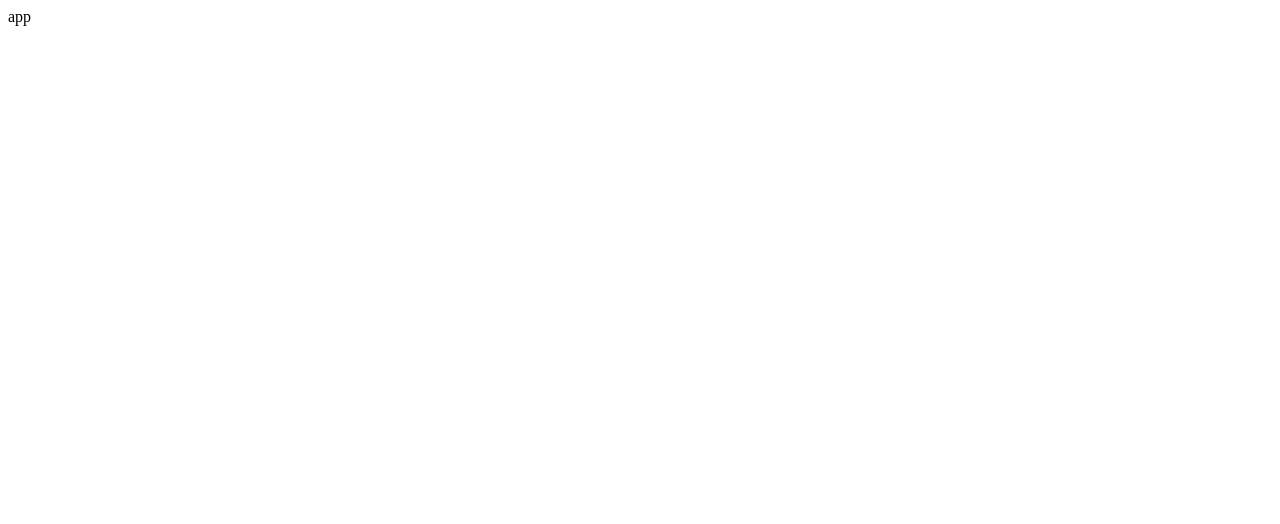
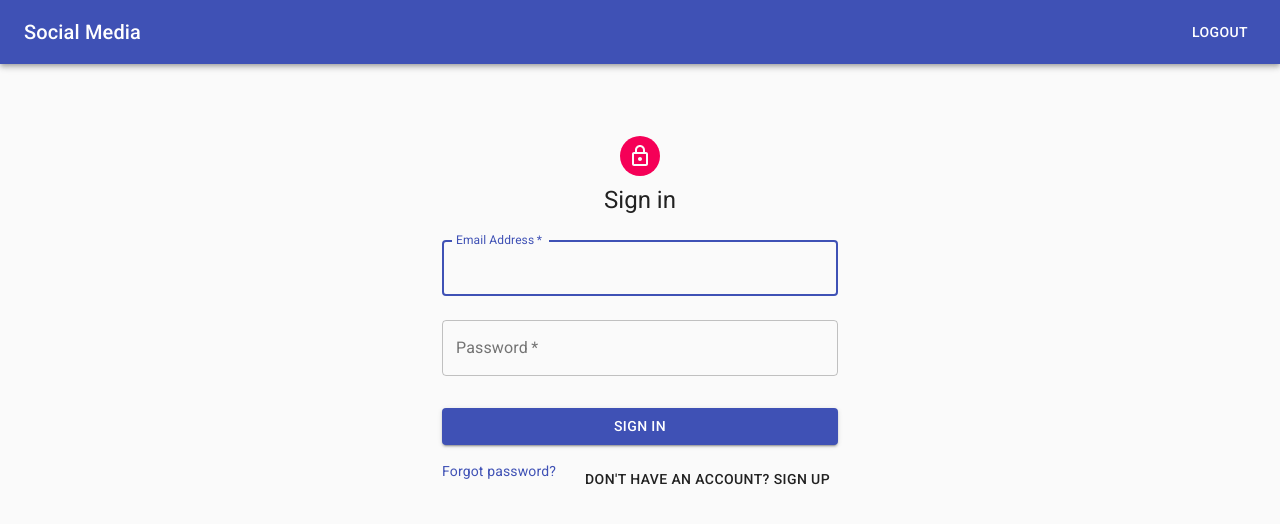
Before and after one commit to lewisRotchell/social-media, a React (Create React App) app in the folder frontend/: page /signin in a window 1280 px wide. Shown: the top 524 px of the page. Built offline with nearby package versions, Linux system fonts and the light colour scheme.

Commit message:
Added sign in and register

```diff
--- a/frontend/src/App.js
+++ b/frontend/src/App.js
@@ -1,7 +1,17 @@
 import "./App.css";
+import { Switch, Route, Redirect } from "react-router-dom";
+import Header from "./components/header/Header";
+import LandingPage from "./pages/landing-page/LandingPage";
 
-function App() {
-  return <div>app</div>;
-}
+const App = () => {
+  return (
+    <div>
+      <Header />
+      <Switch>
+        <Route exact path="/signin" component={LandingPage} />
+      </Switch>
+    </div>
+  );
+};
 
 export default App;
--- /dev/null
+++ b/frontend/src/components/header/Header.js
@@ -0,0 +1,33 @@
+import React from "react";
+import { makeStyles } from "@material-ui/core/styles";
+import AppBar from "@material-ui/core/AppBar";
+import Toolbar from "@material-ui/core/Toolbar";
+import Typography from "@material-ui/core/Typography";
+import Button from "@material-ui/core/Button";
+
+const useStyles = makeStyles((theme) => ({
+  root: {
+    flexGrow: 1,
+  },
+  title: {
+    flexGrow: 1,
+  },
+}));
+
+const Header = () => {
+  const classes = useStyles();
+  return (
+    <div className={classes.root}>
+      <AppBar position="static">
+        <Toolbar>
+          <Typography variant="h6" className={classes.title}>
+            Social Media
+          </Typography>
+          <Button color="inherit">Logout</Button>
+        </Toolbar>
+      </AppBar>
+    </div>
+  );
+};
+
+export default Header;
--- /dev/null
+++ b/frontend/src/components/register-form/RegisterForm.js
@@ -0,0 +1,98 @@
+import React from "react";
+import Avatar from "@material-ui/core/Avatar";
+import Button from "@material-ui/core/Button";
+import CssBaseline from "@material-ui/core/CssBaseline";
+import TextField from "@material-ui/core/TextField";
+import LockOutlinedIcon from "@material-ui/icons/LockOutlined";
+import Typography from "@material-ui/core/Typography";
+import { makeStyles } from "@material-ui/core/styles";
+import Container from "@material-ui/core/Container";
+
+const useStyles = makeStyles((theme) => ({
+  paper: {
+    marginTop: theme.spacing(8),
+    display: "flex",
+    flexDirection: "column",
+    alignItems: "center",
+    backgroundColor: "white",
+    padding: "1rem",
+    borderRadius: "1rem",
+  },
+  avatar: {
+    margin: theme.spacing(1),
+    backgroundColor: theme.palette.secondary.main,
+  },
+  form: {
+    width: "100%", // Fix IE 11 issue.
+    marginTop: theme.spacing(1),
+  },
+  submit: {
+    margin: theme.spacing(3, 0, 2),
+  },
+}));
+
+const RegisterForm = React.forwardRef((props, ref) => {
+  const classes = useStyles();
+  return (
+    <Container
+      ref={ref}
+      component="main"
+      maxWidth="xs"
+      style={{ marginBottom: "20rem" }}
+    >
+      <CssBaseline />
+      <div className={classes.paper}>
+        <Avatar className={classes.avatar}>
+          <LockOutlinedIcon />
+        </Avatar>
+        <Typography component="h1" variant="h5">
+          Register
+        </Typography>
+        <form className={classes.form} noValidate>
+          <TextField
+            variant="outlined"
+            margin="normal"
+            required
+            fullWidth
+            id="username"
+            label="Username"
+            name="username"
+            autoFocus
+          />
+          <TextField
+            variant="outlined"
+            margin="normal"
+            required
+            fullWidth
+            id="email"
+            label="Email Address"
+            name="email"
+            autoFocus
+          />
+          <TextField
+            variant="outlined"
+            margin="normal"
+            required
+            fullWidth
+            name="password"
+            label="Password"
+            type="password"
+            id="password"
+          />
+
+          <Button
+            type="submit"
+            fullWidth
+            variant="contained"
+            color="primary"
+            className={classes.submit}
+          >
+            Create an account
+          </Button>
+        </form>
+      </div>
+    </Container>
+  );
+});
+
+export default RegisterForm;
--- /dev/null
+++ b/frontend/src/components/register-modal/RegisterModal.js
@@ -0,0 +1,46 @@
+import React from "react";
+import RegisterForm from "../register-form/RegisterForm";
+import { makeStyles } from "@material-ui/core/styles";
+import Modal from "@material-ui/core/Modal";
+import Backdrop from "@material-ui/core/Backdrop";
+import Fade from "@material-ui/core/Fade";
+
+const useStyles = makeStyles((theme) => ({
+  modal: {
+    display: "flex",
+    alignItems: "center",
+    justifyContent: "center",
+    opacity: 1,
+  },
+  paper: {
+    backgroundColor: theme.palette.background.paper,
+    border: "2px solid #000",
+    boxShadow: theme.shadows[5],
+    padding: theme.spacing(2, 4, 3),
+  },
+}));
+
+const RegisterModal = React.forwardRef(({ open, onClose }, ref) => {
+  const classes = useStyles();
+
+  return (
+    <div>
+      <Modal
+        ref={ref}
+        aria-labelledby="transition-modal-title"
+        aria-describedby="transition-modal-description"
+        className={classes.modal}
+        open={open}
+        onClose={onClose}
+        closeAfterTransition
+        BackdropComponent={Backdrop}
+      >
+        <Fade in={open} ref={ref}>
+          <RegisterForm ref={ref} />
+        </Fade>
+      </Modal>
+    </div>
+  );
+});
+
+export default RegisterModal;
--- /dev/null
+++ b/frontend/src/components/sign-in/SignIn.js
@@ -0,0 +1,95 @@
+import React from "react";
+import Avatar from "@material-ui/core/Avatar";
+import Button from "@material-ui/core/Button";
+import CssBaseline from "@material-ui/core/CssBaseline";
+import TextField from "@material-ui/core/TextField";
+import Link from "@material-ui/core/Link";
+import Grid from "@material-ui/core/Grid";
+import LockOutlinedIcon from "@material-ui/icons/LockOutlined";
+import Typography from "@material-ui/core/Typography";
+import { makeStyles } from "@material-ui/core/styles";
+import Container from "@material-ui/core/Container";
+
+const useStyles = makeStyles((theme) => ({
+  paper: {
+    marginTop: theme.spacing(8),
+    display: "flex",
+    flexDirection: "column",
+    alignItems: "center",
+  },
+  avatar: {
+    margin: theme.spacing(1),
+    backgroundColor: theme.palette.secondary.main,
+  },
+  form: {
+    width: "100%", // Fix IE 11 issue.
+    marginTop: theme.spacing(1),
+  },
+  submit: {
+    margin: theme.spacing(3, 0, 2),
+  },
+}));
+
+const SignIn = ({ open, onOpen }) => {
+  const classes = useStyles();
+
+  return (
+    <Container component="main" maxWidth="xs">
+      <CssBaseline />
+      <div className={classes.paper}>
+        <Avatar className={classes.avatar}>
+          <LockOutlinedIcon />
+        </Avatar>
+        <Typography component="h1" variant="h5">
+          Sign in
+        </Typography>
+        <form className={classes.form} noValidate>
+          <TextField
+            variant="outlined"
+            margin="normal"
+            required
+            fullWidth
+            id="email"
+            label="Email Address"
+            name="email"
+            autoComplete="email"
+            autoFocus
+          />
+          <TextField
+            variant="outlined"
+            margin="normal"
+            required
+            fullWidth
+            name="password"
+            label="Password"
+            type="password"
+            id="password"
+            autoComplete="current-password"
+          />
+
+          <Button
+            type="submit"
+            fullWidth
+            variant="contained"
+            color="primary"
+            className={classes.submit}
+          >
+            Sign In
+          </Button>
+          <Grid container>
+            <Grid item xs>
+              <Link variant="body2">Forgot password?</Link>
+            </Grid>
+            <Grid item>
+              <Button onClick={onOpen} variant="text">
+                {"Don't have an account? Sign Up"}
+              </Button>
+            </Grid>
+          </Grid>
+        </form>
+      </div>
+    </Container>
+  );
+};
+
+export default SignIn;
--- a/frontend/src/index.css
+++ b/frontend/src/index.css
@@ -0,0 +1,4 @@
+body {
+  margin: 0;
+  padding: 0;
+}
--- /dev/null
+++ b/frontend/src/pages/landing-page/LandingPage.js
@@ -0,0 +1,16 @@
+import React, { useState } from "react";
+import RegisterModal from "../../components/register-modal/RegisterModal";
+import SignIn from "../../components/sign-in/SignIn";
+
+const LandingPage = () => {
+  const [isOpen, setIsOpen] = useState(false);
+  console.log(isOpen);
+  return (
+    <div>
+      <SignIn onOpen={() => setIsOpen(true)} open={isOpen} />
+      <RegisterModal onClose={() => setIsOpen(false)} open={isOpen} />
+    </div>
+  );
+};
+
+export default LandingPage;
```
Also changed, not shown: frontend/src/index.js (+9 -8 lines), frontend/public/manifest.json.
